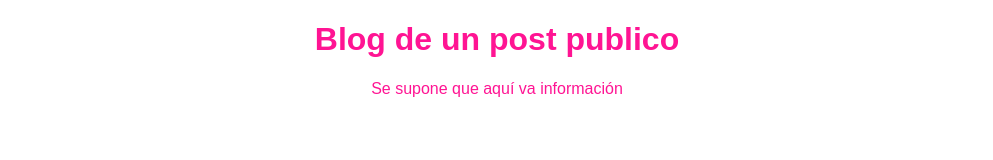
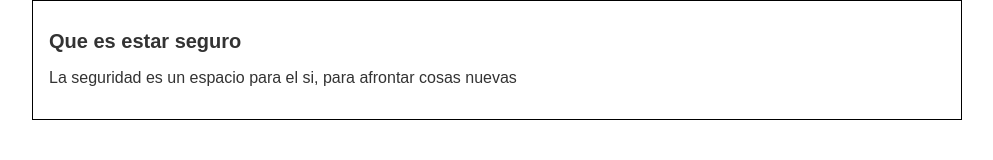
Before and after one commit to jesuscovam/hyperblog, a plain HTML site: page index.html in a window 1280 px wide. Shown: the whole page, without its empty margins (143-1136 px from the left). Drawn offline with Linux system fonts and the light colour scheme.

Commit message:
added blog html elements

```diff
--- a/css/styles.css
+++ b/css/styles.css
@@ -1,5 +1,21 @@
 body {
-  text-align: center;
+  text-align: left;
   font-family: Arial;
-  color: deeppink;
+  color: #333;
+  margin: 0;
+  padding: 0;
+  font-size: 16px;
 }
+
+#container {
+  margin-top: 100px;
+  width: 70%;
+  padding: 1em;
+  text-align: left;
+  border: 1px solid #000;
+  margin: 0 auto;
+}
+
+#container h1 {
+  font-size: 20px;
+}
--- a/index.html
+++ b/index.html
@@ -8,7 +8,11 @@
     <link rel="stylesheet" href="css/styles.css" />
   </head>
   <body>
-    <h1>Blog de un post publico</h1>
-    <p>Se supone que aquí va información</p>
+    <div id="container">
+      <div id="post">
+        <h1>Que es estar seguro</h1>
+        <p>La seguridad es un espacio para el si, para afrontar cosas nuevas</p>
+      </div>
+    </div>
   </body>
 </html>
```
